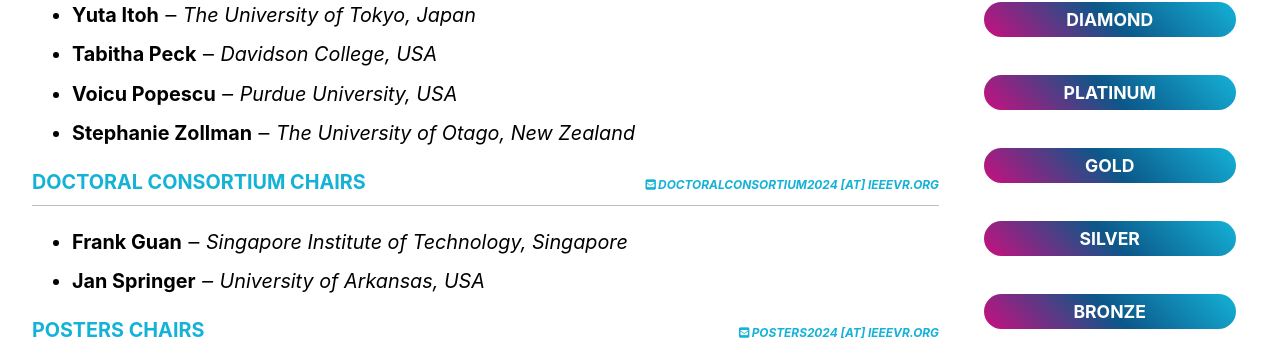
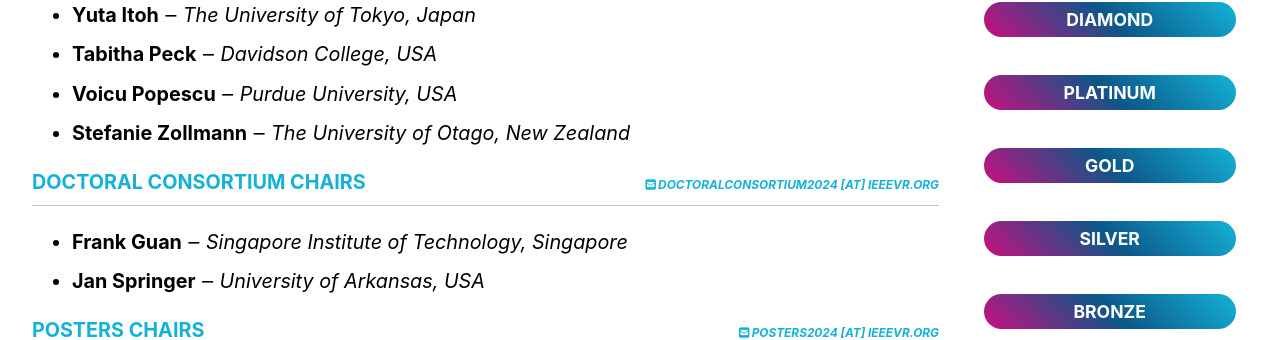
Before and after one commit to ieeevr/2024, a Jekyll site: the page built from committees/conference-committee/index.md, in a window 1280 px wide. Shown: the part 860-1200 px from the top of the page. Built offline with Jekyll 4.4.1, drawn with Linux system fonts in a browser that asks for light colours; cached includes are drawn as plain includes; nearby versions of some CDN libraries.

Commit message:
Name correction: Stefanie Zollmann

```diff
--- a/committees/conference-committee/index.md
+++ b/committees/conference-committee/index.md
@@ -20,7 +20,7 @@
 		<li><span class="bold">Yuta Itoh</span> &#x2012; <i>The University of Tokyo, Japan</i></li>
 		<li><span class="bold">Tabitha Peck</span> &#x2012; <i>Davidson College, USA</i></li>
 		<li><span class="bold">Voicu Popescu</span> &#x2012; <i>Purdue University, USA</i></li>
-		<li><span class="bold">Stephanie Zollman</span> &#x2012; <i>The University of Otago, New Zealand</i></li>
+		<li><span class="bold">Stefanie Zollmann</span> &#x2012; <i>The University of Otago, New Zealand</i></li>
 	</ul>
 </div>
 <div>
```
Also changed, not shown: contribute/papers/index.md (+1 -1 lines).
